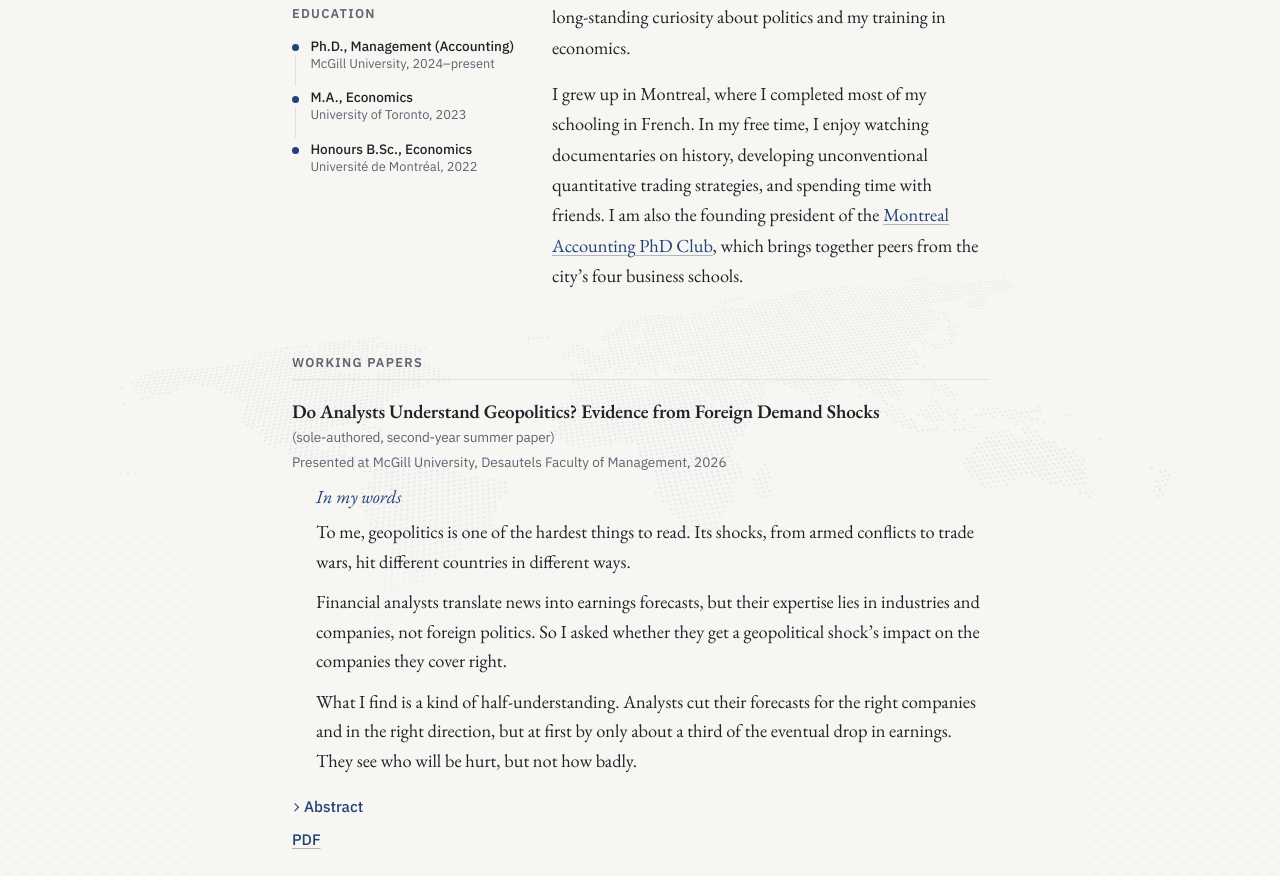
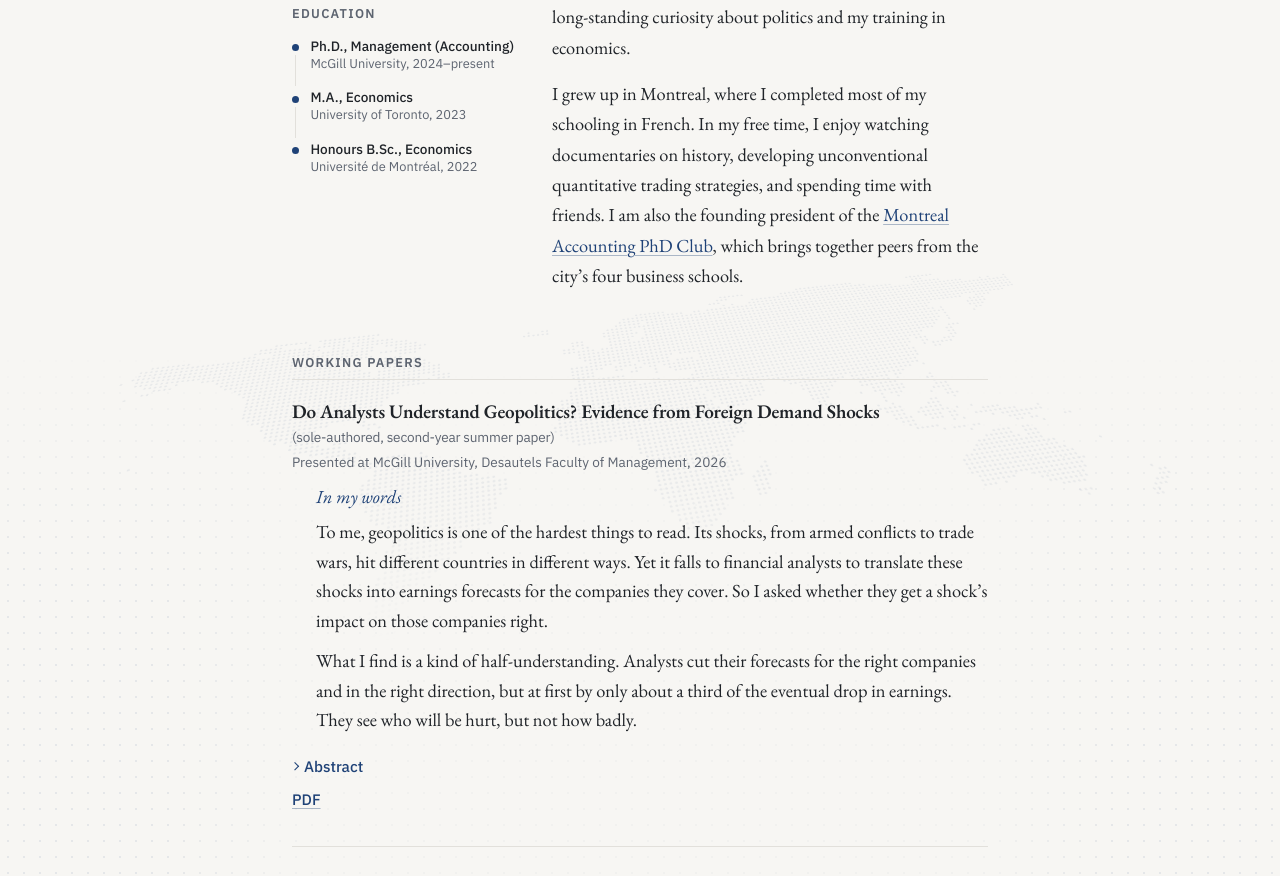
Before and after one commit to MingjieC/mingjiecao.com, a plain HTML site: page index.html in a window 1280 px wide. Shown: the part 367-1243 px from the top of the page. Drawn offline with nearby package versions, Linux system fonts and the light colour scheme.

Commit message:
Combine the analysts paper's opening into one paragraph
Co-Authored-By: Claude Opus 5.5 <noreply@anthropic.com>

```diff
--- a/index.html
+++ b/index.html
@@ -84,8 +84,7 @@
         <p class="paper-meta">Presented at McGill University, Desautels Faculty of Management, 2026</p>
         <div class="paper-story">
           <p class="story-cue">In my words</p>
-          <p>To me, geopolitics is one of the hardest things to read. Its shocks, from armed conflicts to trade wars, hit different countries in different ways.</p>
-          <p>Financial analysts translate news into earnings forecasts, but their expertise lies in industries and companies, not foreign politics. So I asked whether they get a geopolitical shock&rsquo;s impact on the companies they cover right.</p>
+          <p>To me, geopolitics is one of the hardest things to read. Its shocks, from armed conflicts to trade wars, hit different countries in different ways. Yet it falls to financial analysts to translate these shocks into earnings forecasts for the companies they cover. So I asked whether they get a shock&rsquo;s impact on those companies right.</p>
           <p>What I find is a kind of half-understanding. Analysts cut their forecasts for the right companies and in the right direction, but at first by only about a third of the eventual drop in earnings. They see who will be hurt, but not how badly.</p>
         </div>
         <details>
```
